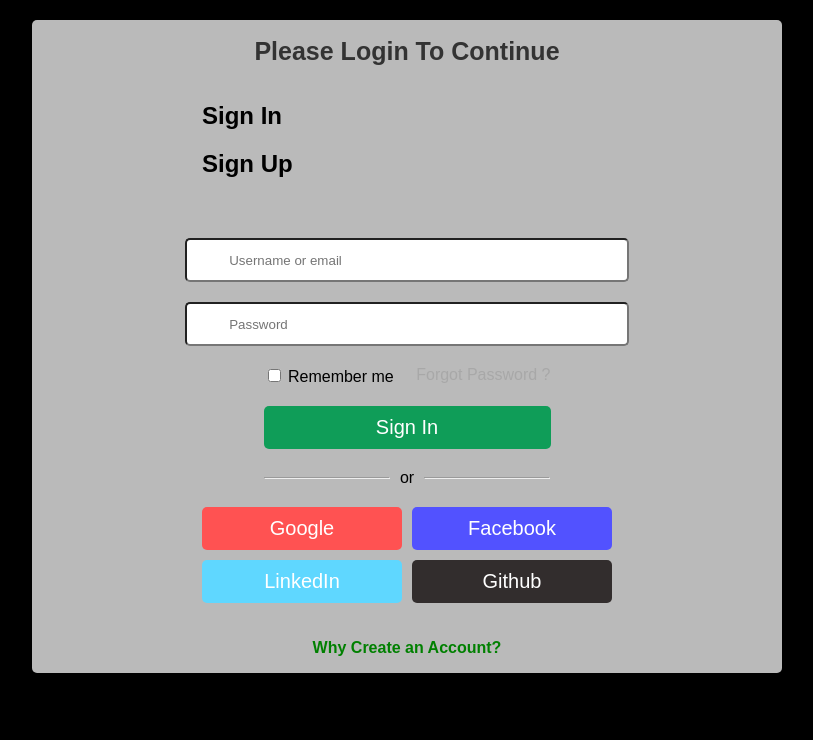
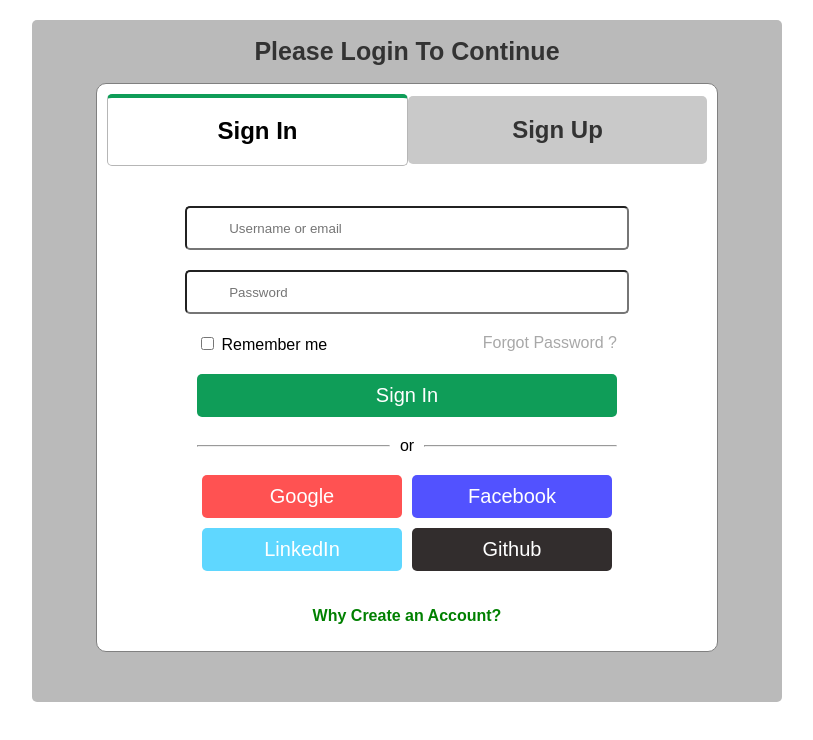
Before and after one commit to YashSharma2103/Webframeworktest, a plain HTML site: page index.html in a window 1280 px wide. Shown: the whole page, without its empty margins (233-1046 px from the left). Drawn offline with Linux system fonts and the light colour scheme.

Commit message:
style.css

```diff
--- a/style.css
+++ b/style.css
@@ -1,7 +1,7 @@
 body{
   margin: 0;
   font-family: sans-serif;
-  background-color: black;
+  background-color: white   ;
 }
 
 .container{
@@ -22,7 +22,7 @@ h1{
   background-color: #bababa;
   border-radius: 5px;
 }
-.form-outline{
+.form-outer{
   background-color: white;
   padding: 10px;
   border: 1px solid grey;
@@ -35,18 +35,18 @@ h1{
   display: flex;
   flex-direction: column;
 }
-.bars{
+.firstbar{
   display: flex;
   align-items: center;
 }
-.bar1{
+.secondbar{
   border: 1px solid #b6b6b6;
   width: 100%;
   text-align: center;
   border-top: 4px solid #0f9d58;
   border-radius: 5px;
 }
-.bar2{
+.thirdbar{
   border-radius: 5px;
   background-color: #c9c9c9;
   width: 100%;
```
